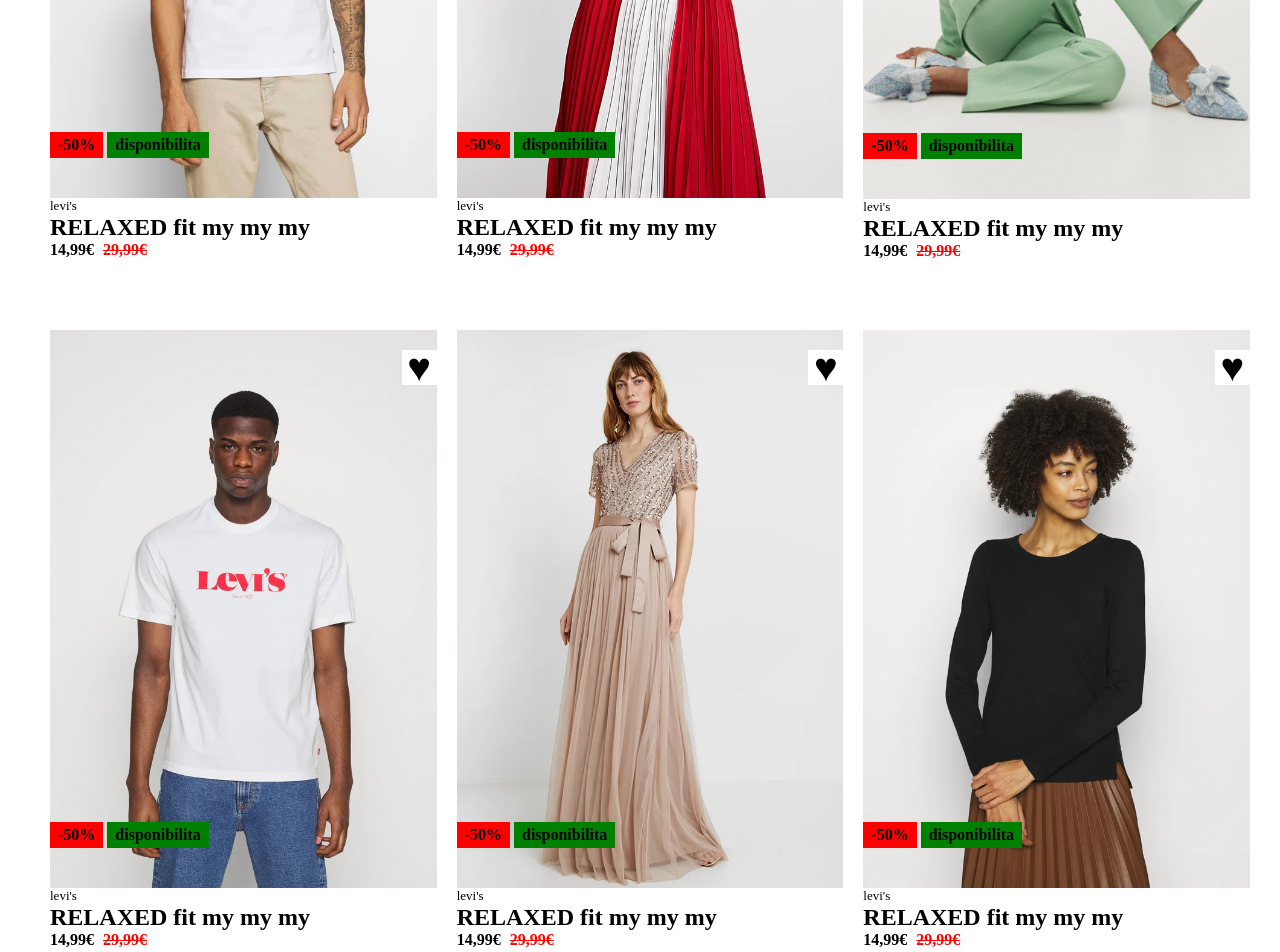
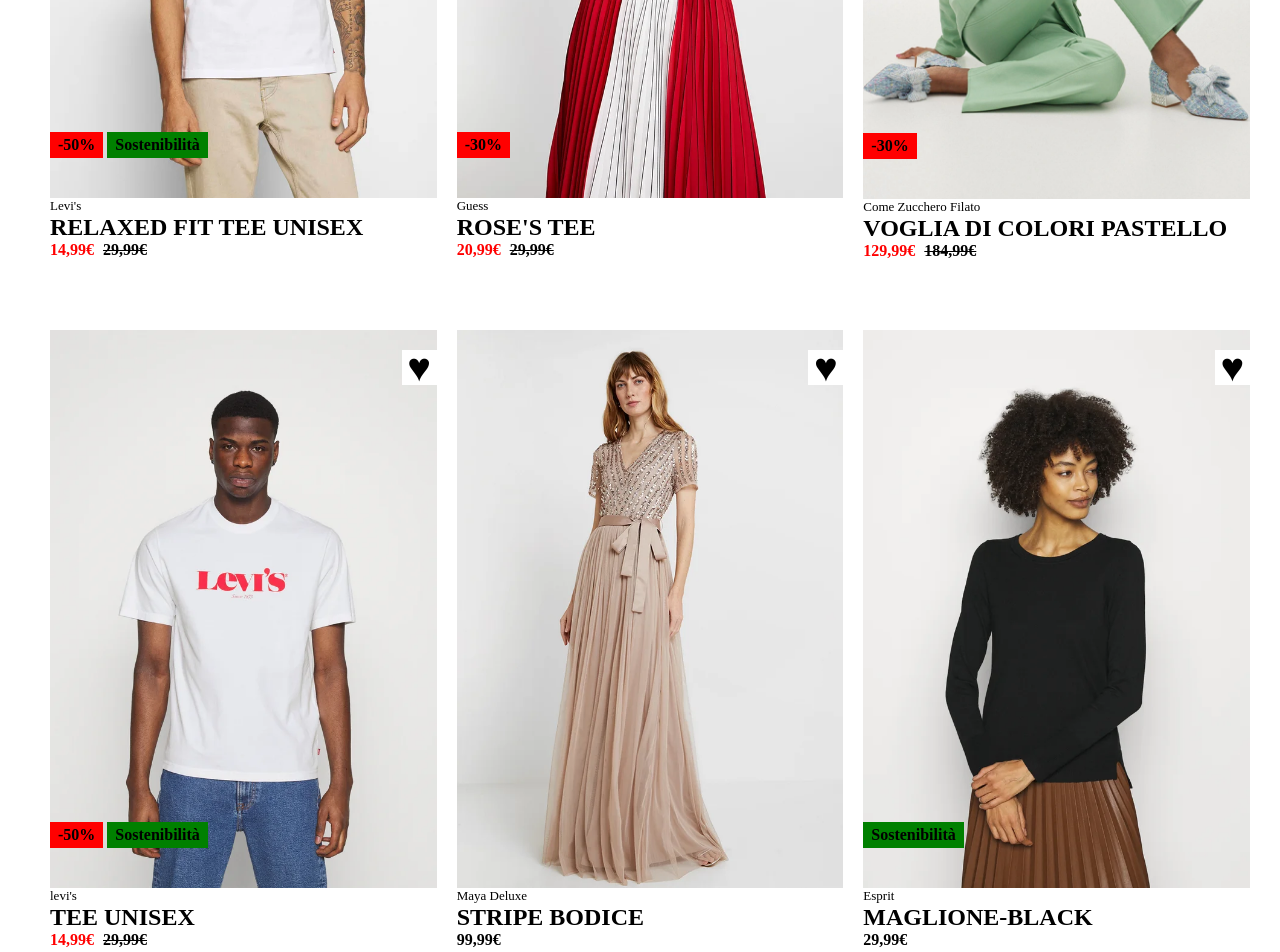
Before and after one commit to VLuca997/html-css-boolando, a plain HTML site: page index.html in a window 1280 px wide. Shown: the part 480-1432 px from the top of the page. Drawn offline with Linux system fonts and the light colour scheme.

Commit message:
ESERCIZIO BONUS CHANGE CARD FINITO

```diff
--- a/cssindex/style.css
+++ b/cssindex/style.css
@@ -1,5 +1,5 @@
 /*
-    RESET
+    RESET esercizio bonus
 */
 *{
     margin: 0;
@@ -118,13 +118,18 @@
 }
 main .card .card-down .discount-price{
     font-weight: bold;
-    color: black;
+    color: red;
     margin-right: 5px;
+}
+.no-sales{
+    text-decoration: none !important;
+    font-weight: bold;
+    color: BLACK;
 }
 main .card .card-down .original-price{
     text-decoration: line-through;
     font-weight: bold;
-    color: red;
+    color: BLACK;
 }
 
 /*
--- a/index.html
+++ b/index.html
@@ -51,12 +51,12 @@
                             </div>
                             <div class="tags">
                                 <span class="tag sale">-50%</span>
-                                <span class="tag sustainability">disponibilita</span>
+                                <span class="tag sustainability">Sostenibilità</span>
                             </div>
                         </div>
                         <div class="card-down">
-                            <h4 class="brand">levi's</h4>
-                            <h2 class="name-product">RELAXED fit my my my </h2>
+                            <h4 class="brand">Levi's</h4>
+                            <h2 class="name-product">RELAXED FIT TEE UNISEX </h2>
                             <span class="discount-price">
                                 14,99€
                             </span>
@@ -81,18 +81,17 @@
                             <img class="secondary-img" src="img/2b.webp" alt="product-">
 
                             <div class="wishlist">
-                                &hearts;
+                                <span>&hearts;</span>
                             </div>
                             <div class="tags">
-                                <span class="tag sale">-50%</span>
-                                <span class="tag sustainability">disponibilita</span>
+                                <span class="tag sale">-30%</span>
                             </div>
                         </div>
                         <div class="card-down">
-                            <h4 class="brand">levi's</h4>
-                            <h2 class="name-product">RELAXED fit my my my </h2>
+                            <h4 class="brand">Guess</h4>
+                            <h2 class="name-product">ROSE'S TEE </h2>
                             <span class="discount-price">
-                                14,99€
+                                20,99€
                             </span>
                             <span class="original-price">
                                 29,99€
@@ -118,18 +117,17 @@
                                 &hearts;
                             </div>
                             <div class="tags">
-                                <span class="tag sale">-50%</span>
-                                <span class="tag sustainability">disponibilita</span>
+                                <span class="tag sale">-30%</span>
                             </div>
                         </div>
                         <div class="card-down">
-                            <h4 class="brand">levi's</h4>
-                            <h2 class="name-product">RELAXED fit my my my </h2>
+                            <h4 class="brand">Come Zucchero Filato</h4>
+                            <h2 class="name-product">VOGLIA DI COLORI PASTELLO</h2>
                             <span class="discount-price">
-                                14,99€
+                                129,99€
                             </span>
                             <span class="original-price">
-                                29,99€
+                                184,99€
                             </span>
                         </div>
                     </div>
@@ -152,12 +150,12 @@
                             </div>
                             <div class="tags">
                                 <span class="tag sale">-50%</span>
-                                <span class="tag sustainability">disponibilita</span>
+                                <span class="tag sustainability">Sostenibilità</span>
                             </div>
                         </div>
                         <div class="card-down">
                             <h4 class="brand">levi's</h4>
-                            <h2 class="name-product">RELAXED fit my my my </h2>
+                            <h2 class="name-product">TEE UNISEX</h2>
                             <span class="discount-price">
                                 14,99€
                             </span>
@@ -184,18 +182,13 @@
                                 &hearts;
                             </div>
                             <div class="tags">
-                                <span class="tag sale">-50%</span>
-                                <span class="tag sustainability">disponibilita</span>
                             </div>
                         </div>
                         <div class="card-down">
-                            <h4 class="brand">levi's</h4>
-                            <h2 class="name-product">RELAXED fit my my my </h2>
-                            <span class="discount-price">
-                                14,99€
-                            </span>
-                            <span class="original-price">
-                                29,99€
+                            <h4 class="brand">Maya Deluxe</h4>
+                            <h2 class="name-product">STRIPE BODICE</h2>
+                            <span class="original-price no-sales">
+                                99,99€
                             </span>
                         </div>
                     </div>
@@ -218,17 +211,13 @@
                                 &hearts;
                             </div>
                             <div class="tags">
-                                <span class="tag sale">-50%</span>
-                                <span class="tag sustainability">disponibilita</span>
+                                <span class="tag sustainability">Sostenibilità</span>
                             </div>
                         </div>
                         <div class="card-down">
-                            <h4 class="brand">levi's</h4>
-                            <h2 class="name-product">RELAXED fit my my my </h2>
-                            <span class="discount-price">
-                                14,99€
-                            </span>
-                            <span class="original-price">
+                            <h4 class="brand">Esprit</h4>
+                            <h2 class="name-product">MAGLIONE-BLACK</h2>
+                            <span class="original-price no-sales">
                                 29,99€
                             </span>
                         </div>
```
